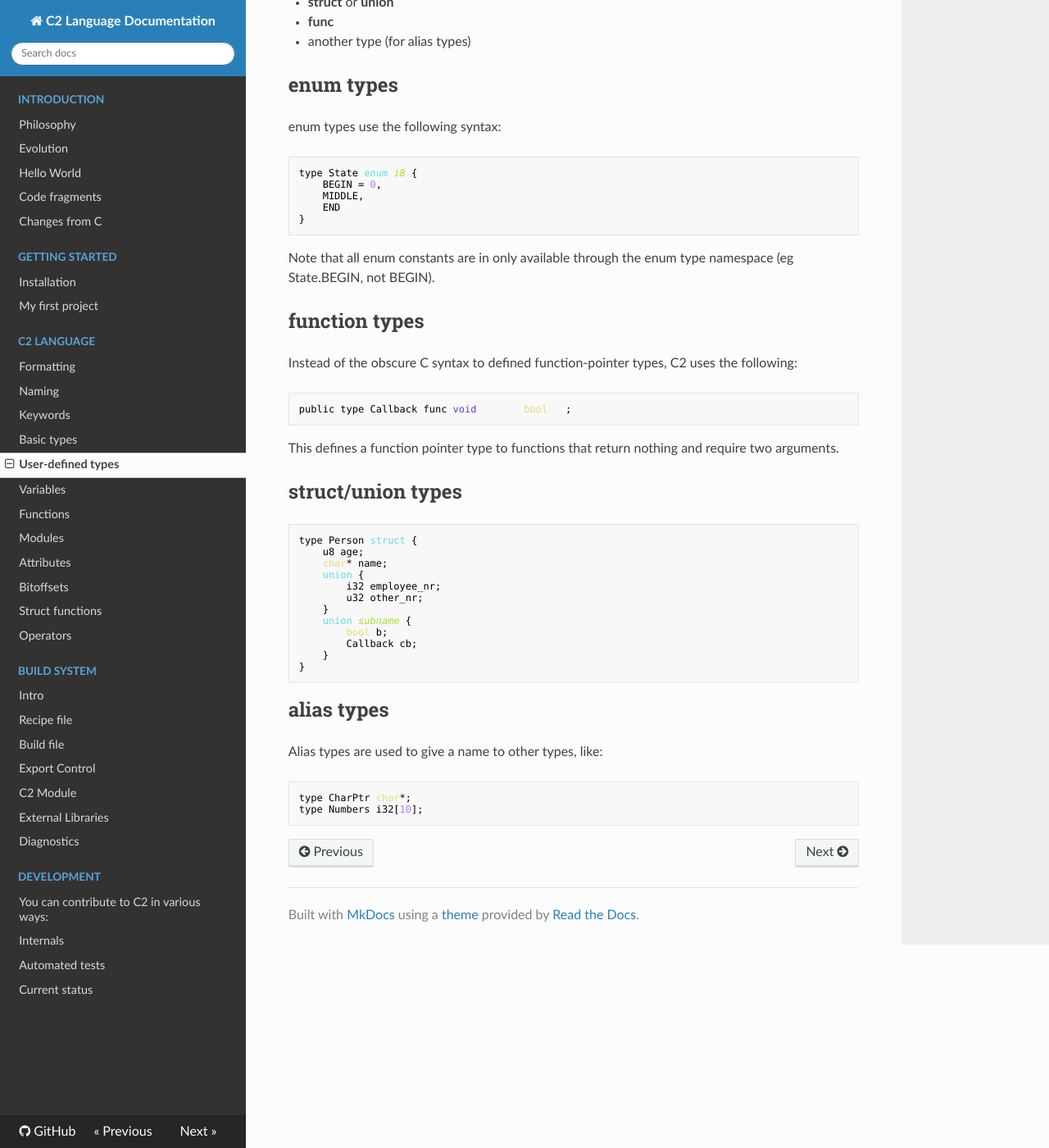
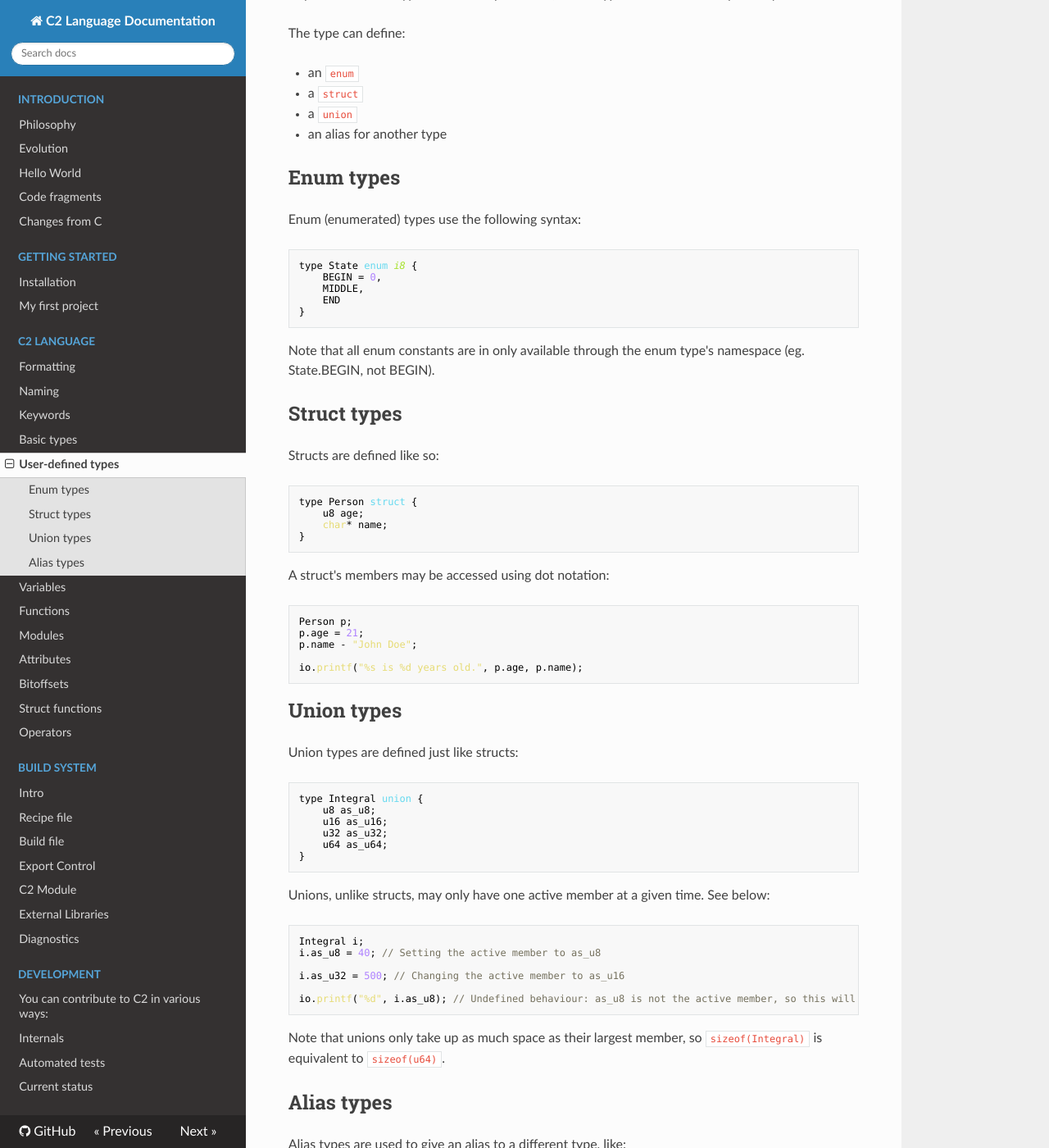
Before and after one commit to c2lang/documentation, an MkDocs documentation site: the page built from documentation/docs/language/user_types.md, in a window 1280 px wide and 1400 px high, scrolled down 277 px. Shown: the whole window at 82% size. Built offline with MkDocs 1.6.1, drawn with Linux system fonts in a browser that asks for light colours; nearby versions of some CDN libraries; old or Windows-style settings are respelled for this version of MkDocs; some of the changed text lies outside the part shown.

Commit message:
Update user_types.md

````diff
--- a/documentation/docs/language/user_types.md
+++ b/documentation/docs/language/user_types.md
@@ -1,19 +1,21 @@
+# User defined types
 
-The syntax to define new types is very standard and uniform: `type <name> <definition>`
-Like all global declarations, they may also have the __public__ specifier in front.
-Note that the __public__ specifier is required when the type is used as a parameter, return type
-or a member of a public symbol.
+Just like C, C2 allows the programmer to define new types.
 
-The definition can be:
+The syntax to define new types is very standard and uniform: `type <name> <definition>`.
+Like all global declarations, they may also be specified as `public`. Note that the `public`
+specifier is required when the type is used as a parameter, return type or a member of a public symbol.
 
-* __enum__
-* __struct__ or __union__
-* __func__
-* another type (for alias types)
+The type can define:
 
-## enum types
+* an `enum`
+* a `struct`
+* a `union`
+* an alias for another type
 
-enum types use the following syntax:
+## Enum types
+
+Enum (enumerated) types use the following syntax:
 ```c
 type State enum i8 {
     BEGIN = 0,
@@ -22,40 +24,66 @@ type State enum i8 {
 }
 ```
 
-Note that all enum constants are in only available through the enum type namespace
-(eg State.BEGIN, not BEGIN).
+Note that all enum constants are in only available through the enum type's namespace
+(eg. State.BEGIN, not BEGIN).
 
-## function types
+## Struct types
 
-Instead of the obscure C syntax to defined function-pointer types, C2 uses the
-following:
-```c
-public type Callback func void(i32 a, bool b);
-```
-This defines a function pointer type to functions that return nothing and require two
-arguments.
-
-## struct/union types
-
+Structs are defined like so:
 ```c
 type Person struct {
     u8 age;
     char* name;
-    union {
-        i32 employee_nr;
-        u32 other_nr;
-    }
-    union subname {
-        bool b;
-        Callback cb;
-    }
 }
 ```
 
-## alias types
-Alias types are used to give a name to other types, like:
+A struct's members may be accessed using dot notation:
+```c
+Person p;
+p.age = 21;
+p.name - "John Doe";
+
+io.printf("%s is %d years old.", p.age, p.name);
+```
+
+
+## Union types
+
+Union types are defined just like structs:
+```c
+type Integral union {
+    u8 as_u8;
+    u16 as_u16;
+    u32 as_u32;
+    u64 as_u64;
+}
+```
+
+Unions, unlike structs, may only have one active member at a given time. See below:
+```c
+Integral i;
+i.as_u8 = 40; // Setting the active member to as_u8
+
+i.as_u32 = 500; // Changing the active member to as_u16
+
+io.printf("%d", i.as_u8); // Undefined behaviour: as_u8 is not the active member, so this will probably print garbage.
+```
+
+Note that unions only take up as much space as their largest member, so `sizeof(Integral)` is equivalent to `sizeof(u64)`.
+
+
+## Alias types
+Alias types are used to give an alias to a different type, like:
 
 ```c
 type CharPtr char*;
 type Numbers i32[10];
 ```
+
+Instead of the obscure C syntax used to alias a function pointer type, C2 uses the
+following:
+```c
+public type Callback func void(i32 a, bool b);
+```
+This defines an alias to function pointer type of a function that returns nothing and requires two
+arguments: an `i32` and a `bool`.
````
